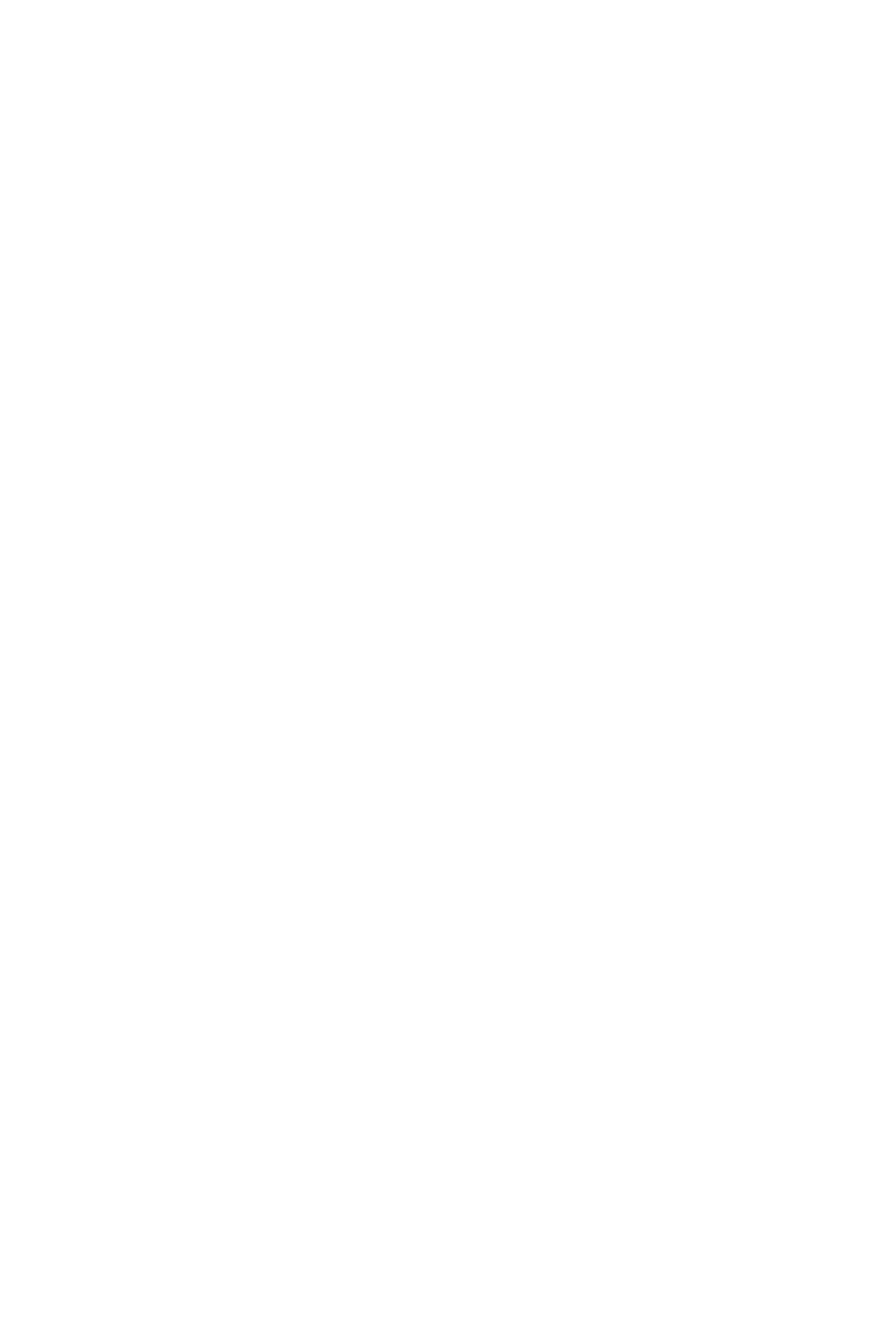
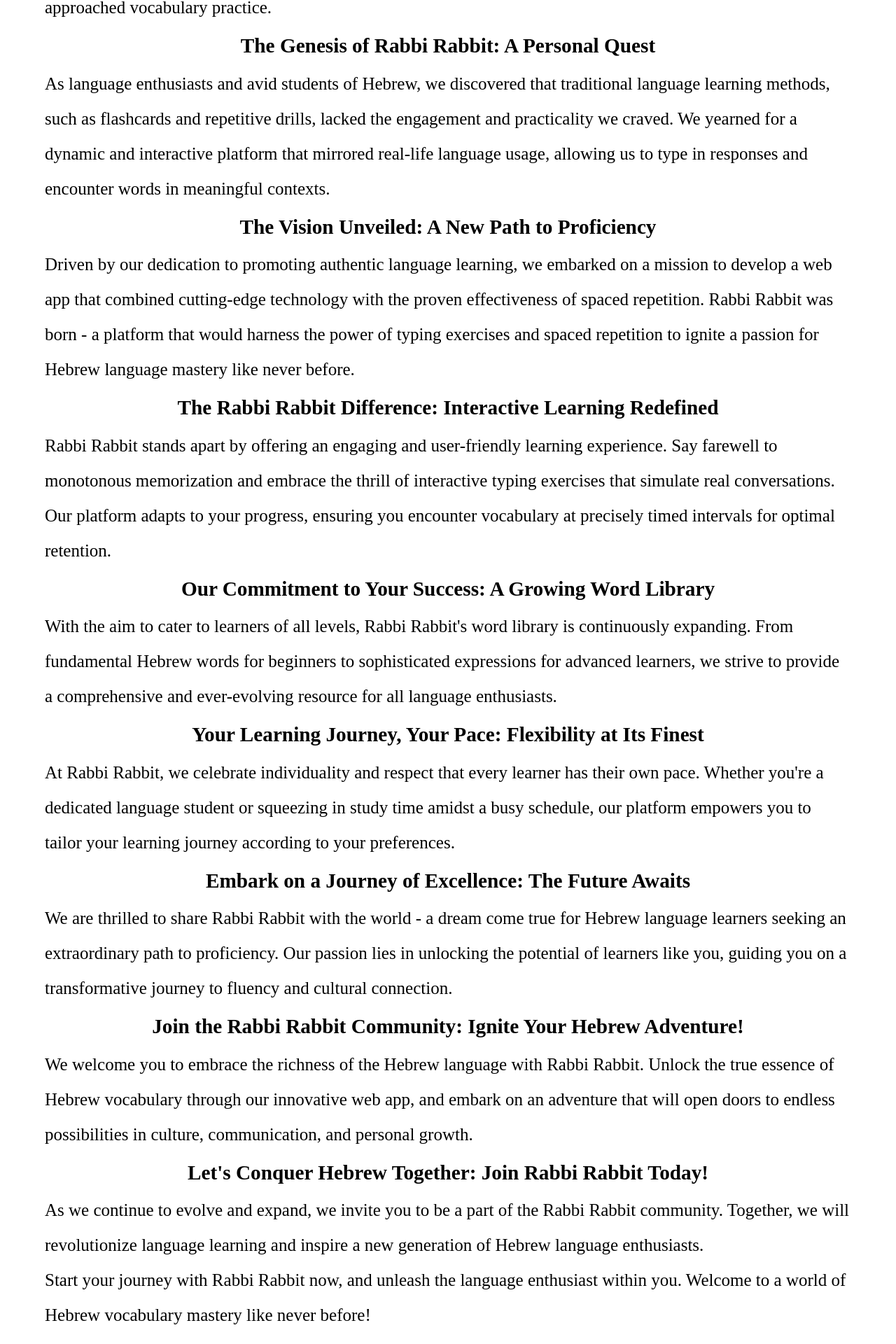
Before and after one commit to Dionne-Stratton/shiba-sensei-frontend-react, a React (Create React App) app: page /about in a window 1280 px wide. Shown: the part 503-2423 px from the top of the page at 70% size. Before the commit the page ends 800 px from the top, so only its background shows below. Built offline with nearby package versions, Linux system fonts and the light colour scheme.

Commit message:
added copy for about and landing pages

```diff
--- a/src/components/MarketingPages/About.js
+++ b/src/components/MarketingPages/About.js
@@ -2,8 +2,85 @@ import React from "react";
 
 export default function About() {
   return (
-    <div className="main-page">
-      <h3>About</h3>
+    <div div className="main-page">
+      <h2>
+        About Rabbi Rabbit: Igniting a Passion for Hebrew Language Mastery
+      </h2>
+      <p>
+        At Rabbi Rabbit, our journey began with a burning passion for Hebrew
+        language and an unwavering desire to make learning Hebrew vocabulary an
+        immersive and effective experience. Inspired by the challenges faced
+        during our own study of Hebrew, we set out to create a web app that
+        would revolutionize the way language learners approached vocabulary
+        practice.
+      </p>
+      <h3>The Genesis of Rabbi Rabbit: A Personal Quest</h3>
+      <p>
+        As language enthusiasts and avid students of Hebrew, we discovered that
+        traditional language learning methods, such as flashcards and repetitive
+        drills, lacked the engagement and practicality we craved. We yearned for
+        a dynamic and interactive platform that mirrored real-life language
+        usage, allowing us to type in responses and encounter words in
+        meaningful contexts.
+      </p>
+      <h3>The Vision Unveiled: A New Path to Proficiency</h3>
+      <p>
+        Driven by our dedication to promoting authentic language learning, we
+        embarked on a mission to develop a web app that combined cutting-edge
+        technology with the proven effectiveness of spaced repetition. Rabbi
+        Rabbit was born - a platform that would harness the power of typing
+        exercises and spaced repetition to ignite a passion for Hebrew language
+        mastery like never before.
+      </p>
+      <h3>The Rabbi Rabbit Difference: Interactive Learning Redefined</h3>
+      <p>
+        Rabbi Rabbit stands apart by offering an engaging and user-friendly
+        learning experience. Say farewell to monotonous memorization and embrace
+        the thrill of interactive typing exercises that simulate real
+        conversations. Our platform adapts to your progress, ensuring you
+        encounter vocabulary at precisely timed intervals for optimal retention.
+      </p>
+      <h3>Our Commitment to Your Success: A Growing Word Library</h3>
+      <p>
+        With the aim to cater to learners of all levels, Rabbi Rabbit's word
+        library is continuously expanding. From fundamental Hebrew words for
+        beginners to sophisticated expressions for advanced learners, we strive
+        to provide a comprehensive and ever-evolving resource for all language
+        enthusiasts.
+      </p>
+      <h3>Your Learning Journey, Your Pace: Flexibility at Its Finest</h3>
+      <p>
+        At Rabbi Rabbit, we celebrate individuality and respect that every
+        learner has their own pace. Whether you're a dedicated language student
+        or squeezing in study time amidst a busy schedule, our platform empowers
+        you to tailor your learning journey according to your preferences.
+      </p>
+      <h3>Embark on a Journey of Excellence: The Future Awaits</h3>
+      <p>
+        We are thrilled to share Rabbi Rabbit with the world - a dream come true
+        for Hebrew language learners seeking an extraordinary path to
+        proficiency. Our passion lies in unlocking the potential of learners
+        like you, guiding you on a transformative journey to fluency and
+        cultural connection.
+      </p>
+      <h3>Join the Rabbi Rabbit Community: Ignite Your Hebrew Adventure!</h3>
+      <p>
+        We welcome you to embrace the richness of the Hebrew language with Rabbi
+        Rabbit. Unlock the true essence of Hebrew vocabulary through our
+        innovative web app, and embark on an adventure that will open doors to
+        endless possibilities in culture, communication, and personal growth.
+      </p>
+      <h3>Let's Conquer Hebrew Together: Join Rabbi Rabbit Today!</h3>
+      <p>
+        As we continue to evolve and expand, we invite you to be a part of the
+        Rabbi Rabbit community. Together, we will revolutionize language
+        learning and inspire a new generation of Hebrew language enthusiasts.
+      </p>
+      <p>
+        Start your journey with Rabbi Rabbit now, and unleash the language
+        enthusiast within you. Welcome to a world of Hebrew vocabulary mastery
+        like never before!
+      </p>
     </div>
   );
 }
--- a/src/components/MarketingPages/LandingPage.js
+++ b/src/components/MarketingPages/LandingPage.js
@@ -3,8 +3,97 @@ import React from "react";
 export default function LandingPage() {
   return (
     <div className="main-page">
-      <h3>Welcome to Rabbi Rabbit!</h3>
-      <p> This is the main landing page. </p>
+      <h1>Welcome to Rabbi Rabbit!</h1>
+      <h2>Master Hebrew Vocabulary: Your Gateway to Language Proficiency</h2>
+      <p>
+        Welcome to the ultimate destination for learning and practicing Hebrew
+        vocabulary - a dynamic platform designed to propel you towards language
+        mastery through interactive typing exercises and cutting-edge spaced
+        repetition technology!
+      </p>
+
+      <h2>Why Choose Our Hebrew Vocabulary Platform?</h2>
+      <ol>
+        <li>
+          <strong>Interactive Learning Experience:</strong> Say goodbye to
+          tedious rote memorization! Our platform engages you with interactive
+          typing exercises that make learning Hebrew vocabulary fun and
+          effective. The more you type, the more you learn!
+        </li>
+        <li>
+          <strong>Spaced Repetition for Lasting Results:</strong> Unlock the
+          power of spaced repetition - a scientifically proven technique that
+          optimizes memory retention. Our intelligent algorithm adapts to your
+          progress, ensuring you review words at the perfect intervals for
+          long-term recall.
+        </li>
+        <li>
+          <strong>Extensive Word Library:</strong> Dive into an ever-expanding
+          database of Hebrew words curated by language experts. From basic
+          everyday terms to advanced expressions, we've got you covered across
+          all proficiency levels.
+        </li>
+        <li>
+          <strong>Learn at Your Own Pace:</strong> No rush, no pressure. Our
+          platform lets you customize your learning journey. Study as
+          intensively or casually as you prefer, and watch your vocabulary
+          flourish over time.
+        </li>
+        <li>
+          <strong>Real-world Context:</strong> Contextual learning is the key to
+          language proficiency. Our vocabulary exercises are contextualized,
+          enabling you to understand how words are used in various scenarios,
+          conversations, and sentences.
+        </li>
+        <li>
+          <strong>Mobile and Desktop Friendly:</strong> Learn anytime, anywhere!
+          Access our platform seamlessly from your computer, tablet, or
+          smartphone. Study on your daily commute, during lunch breaks, or from
+          the comfort of your home.
+        </li>
+        <li>
+          <strong>Track Your Progress:</strong> Stay motivated by tracking your
+          progress and witnessing your improvement. Celebrate milestones as you
+          master more and more Hebrew words, building your confidence along the
+          way.
+        </li>
+      </ol>
+
+      <h2>What Our Users Say:</h2>
+      <blockquote>
+        <p>
+          "I've tried several Hebrew language platforms, but this one stands
+          out! The spaced repetition really makes a difference, and the typing
+          exercises are both challenging and enjoyable." - Rachel W.
+        </p>
+        <p>
+          "Learning Hebrew vocabulary has never been this engaging. The platform
+          keeps me coming back for more, and my language skills have improved
+          significantly in just a few weeks!" - Ethan K.
+        </p>
+      </blockquote>
+
+      <h2>Join the Hebrew Vocabulary Revolution:</h2>
+      <p>
+        Are you ready to embark on an exciting journey towards Hebrew language
+        proficiency? Empower yourself with a powerful tool that utilizes spaced
+        repetition and interactive typing exercises to accelerate your
+        vocabulary learning.
+      </p>
+      <p>
+        <strong>
+          Sign up now for our limited-time trial offer and take your first step
+          towards Hebrew fluency!
+        </strong>{" "}
+        Harness the potential of our platform to unlock new opportunities in
+        cultural exchange, travel, business, and personal growth.
+      </p>
+
+      <p>
+        Begin your transformation today and embrace the richness of the Hebrew
+        language! The world of Hebrew vocabulary awaits you - start your
+        adventure now!
+      </p>
     </div>
   );
 }
```
